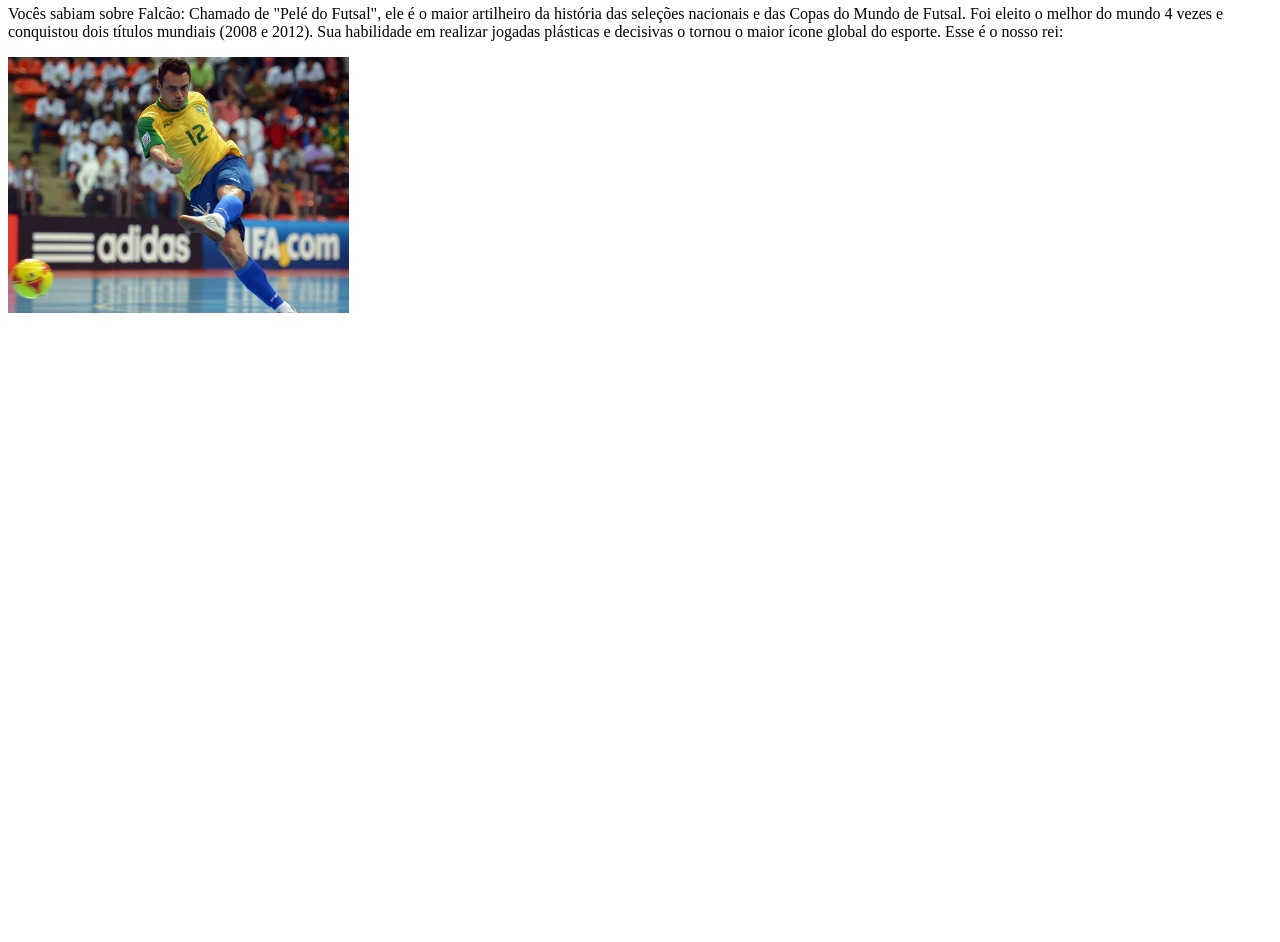
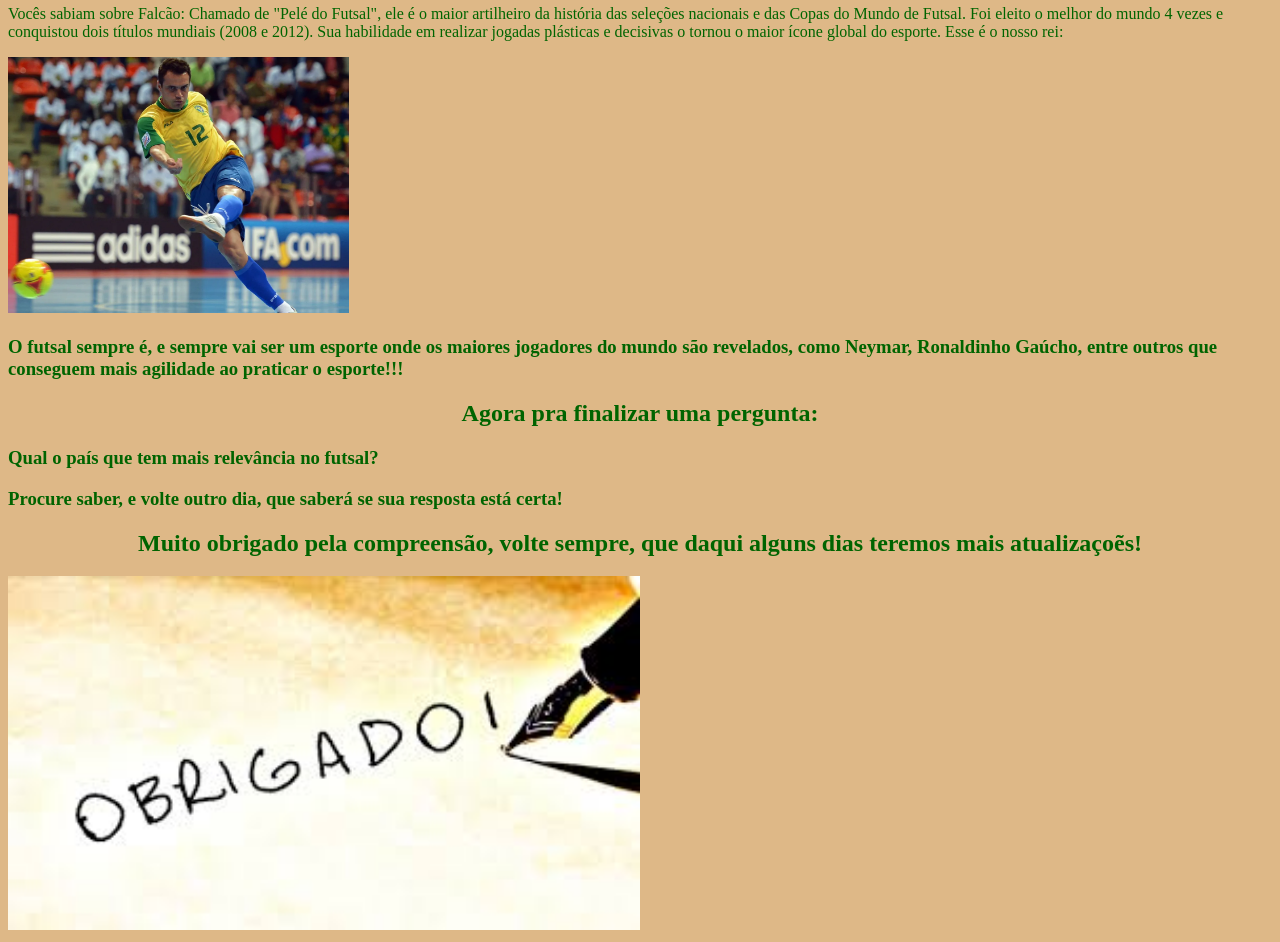
Before and after one commit to vitormeschialsantos-a11y/site-, a plain HTML site: page index.html in a window 1280 px wide. Shown: the part 426-1368 px from the top of the page. Before the commit the page ends 800 px from the top, so only its background shows below. Drawn offline with Linux system fonts and the light colour scheme.

Commit message:
Add files via upload

```diff
--- a/index.html
+++ b/index.html
@@ -4,14 +4,22 @@
     <meta charset="UTF-8">
     <meta name="viewport" content="width=device-width, initial-scale=1.0">
     <title>Conexão futsal</title>
+    <link rel="stylesheet" href="style.css">
 </head>
 <body>
-    <h1>Tudo sobre o esporte!</h1>
+    <center><h1>Tudo sobre o esporte!</h1></center>
+
     <h2>Saiba sobre as histórias e informaçoẽs sobre o futsal.</h2>
     <p>Você sabia que a nossa seleção brasileira, é a maior campeão da copa do mundo, tendo 6 títulos sendo hexacampeã, vou deixar uma foto abaixo para conferir:<p>
 <img src="brasil.jpg" width="27%" alt="">
 <h2>Falcão!!!</h2>
     </p>Vocês sabiam sobre Falcão: Chamado de "Pelé do Futsal", ele é o maior artilheiro da história das seleções nacionais e das Copas do Mundo de Futsal. Foi eleito o melhor do mundo 4 vezes e conquistou dois títulos mundiais (2008 e 2012). Sua habilidade em realizar jogadas plásticas e decisivas o tornou o maior ícone global do esporte. Esse é o nosso rei:</p>
     <img src="rei.webp" width="27%¨" alt="">
+    <h3>O futsal sempre é, e sempre vai ser um esporte onde os maiores jogadores do mundo são revelados, como Neymar, Ronaldinho Gaúcho, entre outros que conseguem mais agilidade ao praticar o esporte!!!</h3>
+    <h2>Agora pra finalizar uma pergunta:</h2>
+    <h3>Qual o país que tem mais relevância no futsal? </h3>
+    <h3>Procure saber, e volte outro dia, que saberá se sua resposta está certa! </h3>
+    <h2>Muito obrigado pela compreensão, volte sempre, que daqui alguns dias teremos mais atualizaçoẽs! </h2>
+    <img src="images.jpeg" width="50%" alt="">
 </body>
 </html>
--- /dev/null
+++ b/style.css
@@ -0,0 +1,7 @@
+body{
+    background-color: burlywood;
+color: darkgreen;
+}
+h2{
+    text-align: center;
+}
```
Also changed, not shown: images.jpeg (added).
